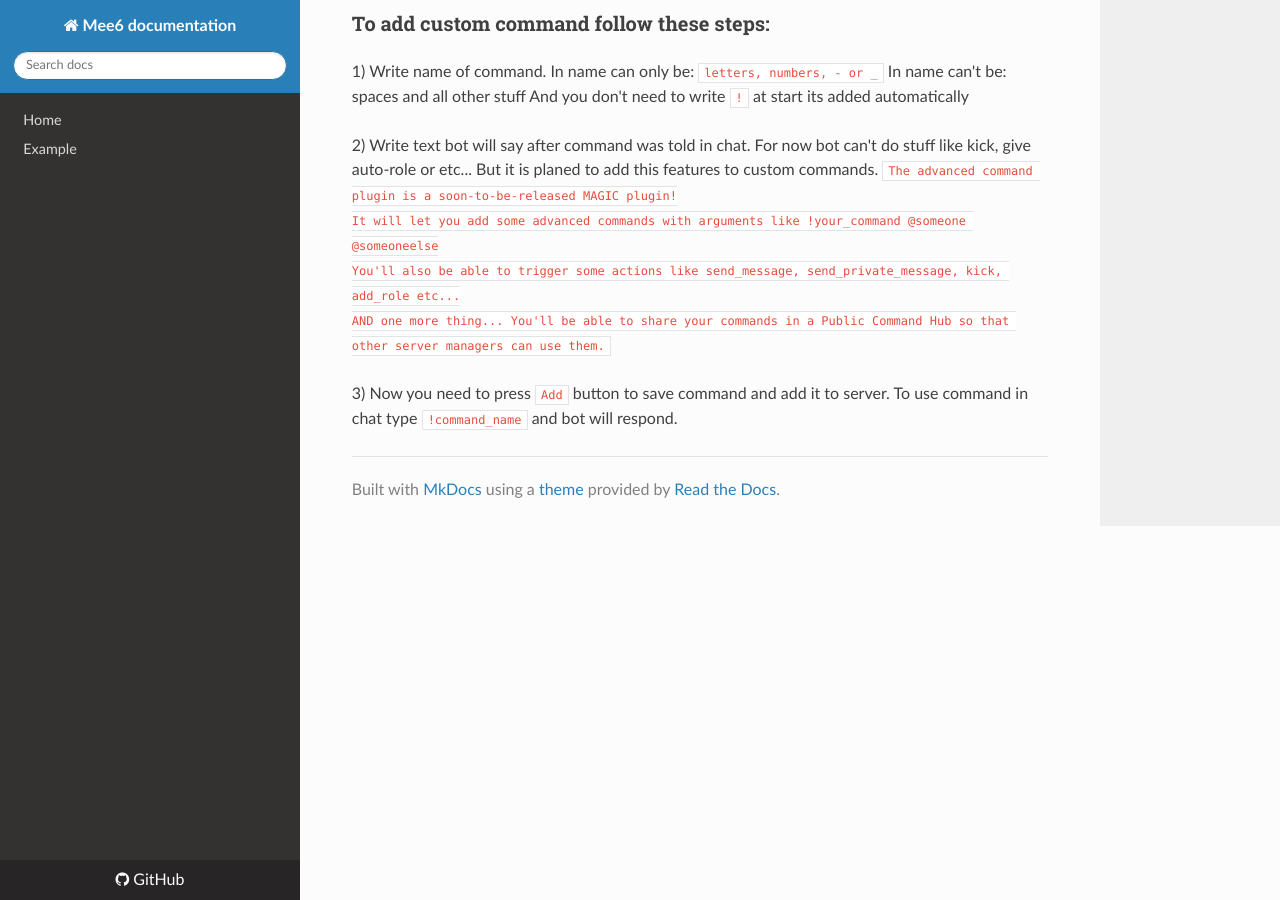
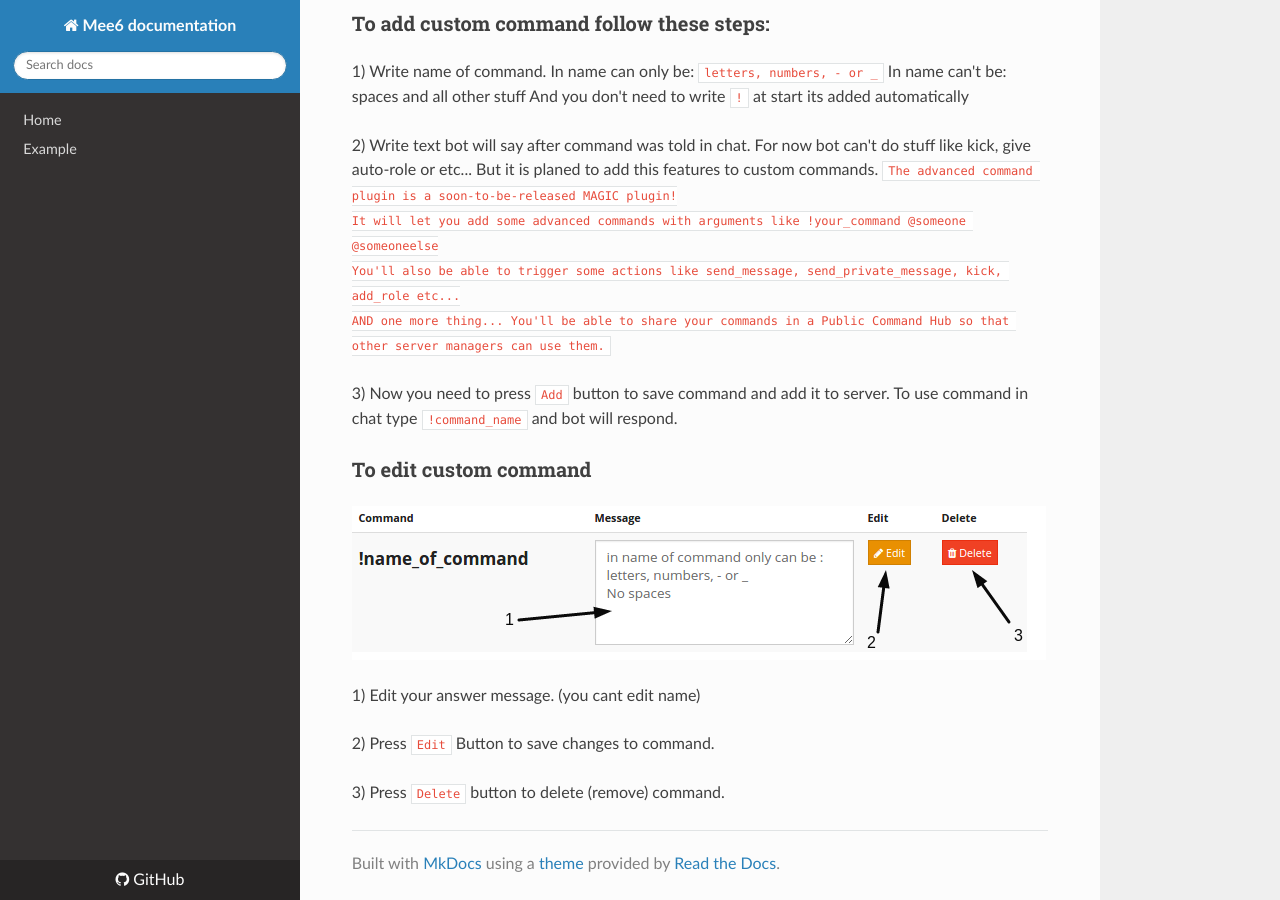
Before and after one commit to Mee6/Mee6-documentation, an MkDocs documentation site: the page built from docs/Commands.md, in a window 1280 px wide and 900 px high, scrolled down 762 px. Built offline with MkDocs 1.6.1, drawn with Linux system fonts in a browser that asks for light colours; nearby versions of some CDN libraries; old or Windows-style settings are respelled for this version of MkDocs.

Commit message:
Update Commands.md

```diff
--- a/docs/Commands.md
+++ b/docs/Commands.md
@@ -22,3 +22,13 @@
 
 3) Now you need to press `Add` button to save command and add it to server.
 To use command in chat type `!command_name` and bot will respond.
+
+###To edit custom command
+
+![to edit custom command](pics/commands edit.png)
+
+1) Edit your answer message. (you cant edit name)
+
+2) Press `Edit` Button to save changes to command.
+
+3) Press `Delete` button to delete (remove) command.
```
